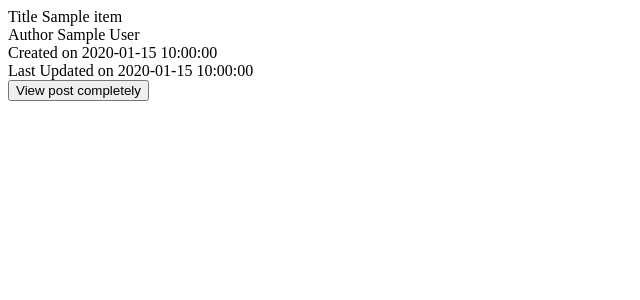
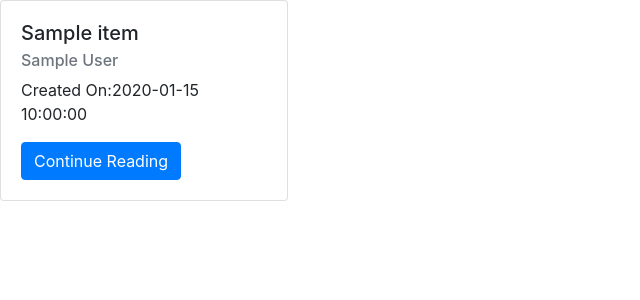
Before and after one commit to MoyankGiri/AlwaysObservableWebApp, a Flask app: template app/templates/display_blog.html in a window 1280 px wide. Shown: the top 300 px of the page, without its empty margins (0-640 px from the left). Run offline with Flask 2, Linux system fonts and the light colour scheme; the template is opened without the code that fills it: most values are stand-ins (such as "Sample title", 1, 10 or a date in 2020); some libraries are stand-ins or nearby versions.

Commit message:
display blogs ui completed

```diff
--- a/app/templates/display_blog.html
+++ b/app/templates/display_blog.html
@@ -2,15 +2,20 @@
     <script src="https://ajax.googleapis.com/ajax/libs/jquery/2.1.3/jquery.min.js"></script>
 </head>
 
+<link rel="stylesheet" href="https://stackpath.bootstrapcdn.com/bootstrap/4.1.3/css/bootstrap.min.css">
+<link rel="stylesheet" href="https://maxcdn.bootstrapcdn.com/font-awesome/4.7.0/css/font-awesome.min.css">
+
 <body>
+
     {%for item in items%}
-        <div id="{{item.id}}">
-            <div>Title {{item.title}}</div>
-            <div>Author {{item.author}}</div>
-            <div>Created on {{item.creationDate}}</div>
-            <div>Last Updated on {{item.lastUpdatedDate}}</div>
-            <button id="post">View post completely</button>
+    <div class="card" style="width: 18rem;">
+        <div class="card-body">
+          <h5 class="card-title">{{item.title}}</h5>
+          <h6 class="card-subtitle mb-2 text-muted">{{item.author}}</h6>
+          <p class="card-text">Created On:{{item.creationDate}}</p>
+          <button type="button" class="btn btn-primary">Continue Reading</button>
         </div>
+    </div>
     {%endfor%}
 </body>
 
```
